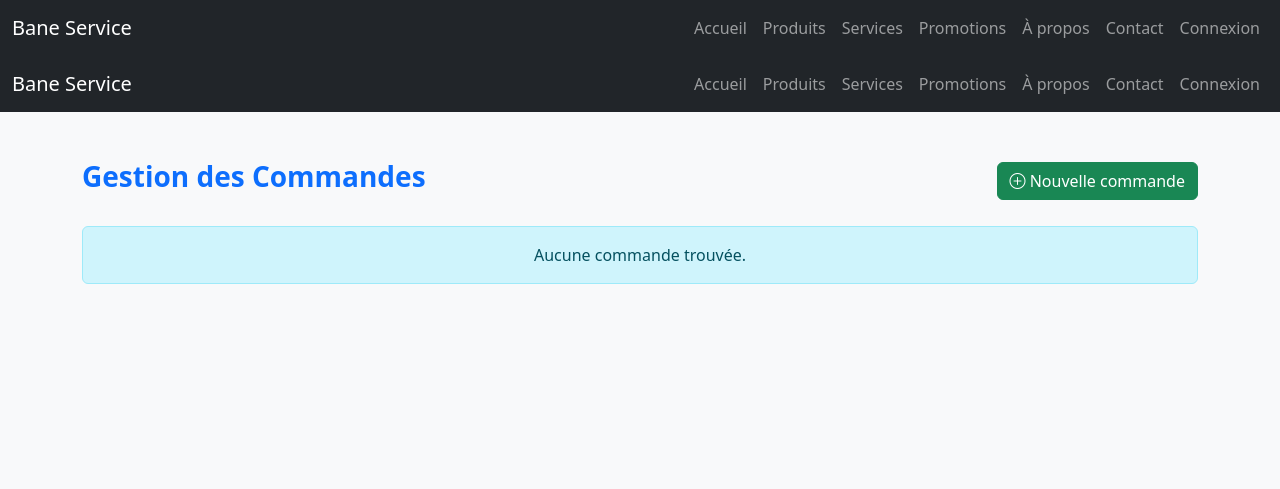
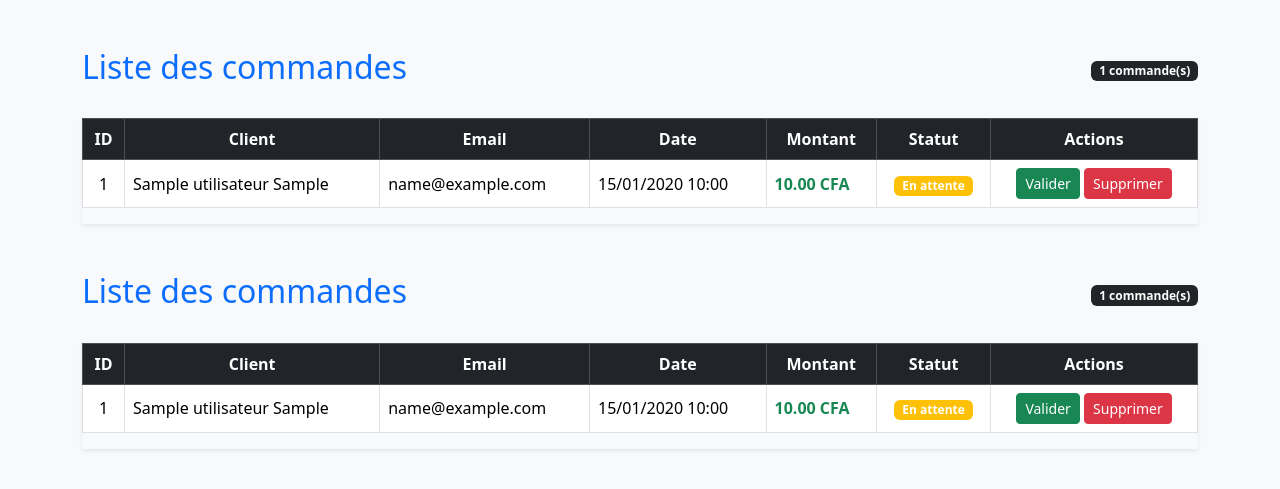
Before and after one commit to oulimatadiong12-ship-it/Bane-service-app, a PHP site: page /bane-service-app/views/admin/commandes.php in a window 1280 px wide. Shown: the top 489 px of the page. Run offline with PHP 8.4, Linux system fonts and the light colour scheme; tables that the repository leaves empty hold one stand-in row (values such as "Sample post").

Commit message:
commandes

```diff
--- a/Includes/navbar.php
+++ b/Includes/navbar.php
@@ -116,7 +116,3 @@ function renderNavbar($role)
     </nav>
     <?php
 }
-
-
-// Rendu navbar
-renderNavbar($role);
--- a/controllers/CommandeController.php
+++ b/controllers/CommandeController.php
@@ -1,55 +1,54 @@
 <?php
 // controllers/CommandeController.php
+
 
 require_once __DIR__ . '/../db/connexion.php';
 require_once __DIR__ . '/../models/Commande.php';
 require_once __DIR__ . '/../models/LigneCommande.php';
-require_once __DIR__ . '/../../includes/navbar.php';
+require_once __DIR__ . '/../includes/navbar.php';
 
-session_start();
-
-// Initialisation des modèles
 $commandeModel = new Commande($pdo);
 $ligneCommandeModel = new LigneCommande($pdo);
 
-// ------------------------
-// Supprimer une commande (Admin)
-// ------------------------
-if (isset($_GET['action']) && $_GET['action'] === 'supprimer' && isset($_GET['id'])) {
-    $commande_id = $_GET['id'];
+$action = $_GET['action'] ?? 'liste';
 
-    // Supprimer d'abord les lignes de commande liées
-    $ligneCommandeModel->deleteByCommande($commande_id);
+switch ($action) {
+    case 'liste':
+        // Récupère toutes les commandes avec les infos utilisateurs
+        $commandes = $commandeModel->getAll();
+        include __DIR__ . '/../views/admin/commandes.php';
+        break;
 
-    // Ensuite supprimer la commande
-    $commandeModel->delete($commande_id);
-
-    header("Location: " . BASE_URL . "views/admin/commandes.php");
+    case 'details':
+        // Affiche les détails d'une commande donnée
+        if (isset($_GET['id'])) {
+            $commande = $commandeModel->getById($_GET['id']);
+            if (!$commande) {
+                echo "Commande introuvable.";
                 exit;
             }
+            $lignes = $ligneCommandeModel->getByCommande($_GET['id']);
+            include __DIR__ . '/../views/admin/details_commande.php';
+        } else {
+            echo "ID de commande manquant.";
+        }
+        break;
 
-// ------------------------
-// Changer le statut d'une commande (Admin)
-// ------------------------
-if (isset($_GET['action']) && $_GET['action'] === 'changer_statut' && isset($_GET['id'], $_GET['statut'])) {
+    case 'changer_statut':
+        if (isset($_GET['id'], $_GET['statut'])) {
             $commandeModel->updateStatut($_GET['id'], $_GET['statut']);
-    header("Location: " . BASE_URL . "views/admin/commandes.php");
+        }
+        header("Location: " . BASE_URL . "/controllers/CommandeController.php?action=liste");
         exit;
+
+    case 'supprimer':
+        if (isset($_GET['id'])) {
+            $ligneCommandeModel->deleteByCommande($_GET['id']);
+            $commandeModel->delete($_GET['id']);
         }
+        header("Location: " . BASE_URL . "/controllers/CommandeController.php?action=liste");
+        exit;
 
-// ------------------------
-// Détails d'une commande (Admin)
-// ------------------------
-if (isset($_GET['action']) && $_GET['action'] === 'details' && isset($_GET['id'])) {
-    $commande = $commandeModel->getById($_GET['id']);
-    $lignes   = $ligneCommandeModel->getByCommande($_GET['id']);
-
-    include __DIR__ . '/../views/admin/details_commande.php';
-    exit;
+    default:
+        echo "Action inconnue.";
 }
-
-// ------------------------
-// Afficher toutes les commandes (Admin)
-// ------------------------
-$commandes = $commandeModel->getAll();
-include __DIR__ . '/../views/admin/commandes.php';
--- a/models/Commande.php
+++ b/models/Commande.php
@@ -6,6 +6,43 @@ class Commande {
 
     public function __construct($pdo) {
         $this->pdo = $pdo;
+    }
+
+    // Récupérer toutes les commandes (admin)
+    public function getAll() {
+        $stmt = $this->pdo->query("
+            SELECT c.*, u.nom, u.prenom, u.email
+            FROM commande c
+            JOIN utilisateur u ON c.utilisateur_id = u.id
+            ORDER BY c.date_commande DESC
+        ");
+        return $stmt->fetchAll(PDO::FETCH_ASSOC);
+    }
+
+   public function getByUser($utilisateur_id) {
+    $stmt = $this->pdo->prepare("
+        SELECT c.*, u.nom, u.prenom, u.email
+        FROM commande c
+        JOIN utilisateur u ON c.utilisateur_id = u.id
+        WHERE c.utilisateur_id = ?
+        ORDER BY c.date_commande DESC
+    ");
+    $stmt->execute([$utilisateur_id]);
+    return $stmt->fetchAll(PDO::FETCH_ASSOC);
+}
+
+
+
+    // Récupérer une commande par ID
+    public function getById($id) {
+        $stmt = $this->pdo->prepare("
+            SELECT c.*, u.nom, u.prenom, u.email
+            FROM commande c
+            JOIN utilisateur u ON c.utilisateur_id = u.id
+            WHERE c.id = ?
+        ");
+        $stmt->execute([$id]);
+        return $stmt->fetch(PDO::FETCH_ASSOC);
     }
 
     // Créer une commande
@@ -18,41 +55,7 @@ class Commande {
         return $this->pdo->lastInsertId();
     }
 
-    // Récupérer toutes les commandes
-    public function getAll() {
-        $stmt = $this->pdo->query("
-            SELECT c.*, u.nom, u.prenom, u.email
-            FROM commande c
-            LEFT JOIN utilisateur u ON c.utilisateur_id = u.id
-            ORDER BY c.date_commande DESC
-        ");
-        return $stmt->fetchAll(PDO::FETCH_ASSOC);
-    }
-
-    // Récupérer les commandes d'un utilisateur
-    public function getByUser($utilisateur_id) {
-        $stmt = $this->pdo->prepare("
-            SELECT * FROM commande
-            WHERE utilisateur_id = ?
-            ORDER BY date_commande DESC
-        ");
-        $stmt->execute([$utilisateur_id]);
-        return $stmt->fetchAll(PDO::FETCH_ASSOC);
-    }
-
-    // Récupérer une commande par ID
-    public function getById($id) {
-        $stmt = $this->pdo->prepare("
-            SELECT c.*, u.nom, u.prenom, u.email, u.telephone, u.adresse
-            FROM commande c
-            LEFT JOIN utilisateur u ON c.utilisateur_id = u.id
-            WHERE c.id = ?
-        ");
-        $stmt->execute([$id]);
-        return $stmt->fetch(PDO::FETCH_ASSOC);
-    }
-
-    // Mettre à jour le statut d'une commande
+    // Mettre à jour le statut
     public function updateStatut($id, $statut) {
         $stmt = $this->pdo->prepare("UPDATE commande SET statut = ? WHERE id = ?");
         return $stmt->execute([$statut, $id]);
@@ -63,16 +66,4 @@ class Commande {
         $stmt = $this->pdo->prepare("DELETE FROM commande WHERE id = ?");
         return $stmt->execute([$id]);
     }
-
-    // Calculer le total d'une commande
-    public function calculerTotal($commande_id) {
-        $stmt = $this->pdo->prepare("
-            SELECT SUM(quantite * prix_unitaire) as total
-            FROM lignecommande
-            WHERE commande_id = ?
-        ");
-        $stmt->execute([$commande_id]);
-        $result = $stmt->fetch(PDO::FETCH_ASSOC);
-        return $result['total'] ?? 0;
-    }
 }
--- a/models/LigneCommande.php
+++ b/models/LigneCommande.php
@@ -20,10 +20,10 @@ class LigneCommande {
     // Récupérer les lignes d'une commande
     public function getByCommande($commande_id) {
         $stmt = $this->pdo->prepare("
-            SELECT lc.*, p.nom as produit_nom, p.image
-            FROM lignecommande lc
-            LEFT JOIN produit p ON lc.produit_id = p.id
-            WHERE lc.commande_id = ?
+             SELECT lc.*, p.libelle AS produit_nom
+        FROM lignecommande lc
+        JOIN Produit p ON lc.produit_id = p.id
+        WHERE lc.commande_id = ?
         ");
         $stmt->execute([$commande_id]);
         return $stmt->fetchAll(PDO::FETCH_ASSOC);
--- a/views/admin/commandes.php
+++ b/views/admin/commandes.php
@@ -1,106 +1,82 @@
 <?php
 // views/admin/commandes.php
+require_once __DIR__ . '/../../controllers/CommandeController.php';
+require_once __DIR__ . '/../../includes/navbar.php';
+?>
 
-require_once __DIR__ . "/../../db/connexion.php";
-require_once __DIR__ . "/../../models/Commande.php";
-require_once __DIR__ . "/../../includes/navbar.php";
-?>
 <!DOCTYPE html>
 <html lang="fr">
 <head>
     <meta charset="UTF-8">
-    <title>Gestion des Commandes - Admin</title>
+    <title>Liste des commandes</title>
     <link href="https://cdn.jsdelivr.net/npm/bootstrap@5.3.3/dist/css/bootstrap.min.css" rel="stylesheet">
     <link href="https://cdn.jsdelivr.net/npm/bootstrap-icons@1.11.3/font/bootstrap-icons.css" rel="stylesheet">
 </head>
 <body class="bg-light">
 
-<?php renderNavbar($role); ?>
-
 <div class="container my-5">
     <div class="d-flex justify-content-between align-items-center mb-4">
-        <h1 class="h3 fw-bold text-primary">Gestion des Commandes</h1>
-        <!-- (Optionnel) bouton pour créer une commande manuellement -->
-        <a href="<?= BASE_URL ?>controllers/CommandeController.php?action=ajouter" class="btn btn-success">
-            <i class="bi bi-plus-circle"></i> Nouvelle commande
-        </a>
+        <h2 class="text-primary">Liste des commandes</h2>
+        <span class="badge bg-dark"><?= count($commandes) ?> commande(s)</span>
     </div>
 
-    <?php if (!empty($_GET['success'])): ?>
-        <div class="alert alert-success"><?= htmlspecialchars($_GET['success']) ?></div>
-    <?php endif; ?>
-    <?php if (!empty($_GET['error'])): ?>
-        <div class="alert alert-danger"><?= htmlspecialchars($_GET['error']) ?></div>
-    <?php endif; ?>
-
-    <?php if (!empty($commandes) && count($commandes) > 0): ?>
-        <div class="table-responsive shadow-sm bg-white">
-            <table class="table table-striped table-hover align-middle">
-                <thead class="table-dark">
+    <div class="table-responsive shadow-sm">
+        <table class="table table-hover table-bordered align-middle">
+            <thead class="table-dark text-center">
                 <tr>
-                        <th>#</th>
-                        <th>Date</th>
+                    <th>ID</th>
                     <th>Client</th>
                     <th>Email</th>
-                        <th>Montant Total</th>
+                    <th>Date</th>
+                    <th>Montant</th>
                     <th>Statut</th>
                     <th>Actions</th>
                 </tr>
             </thead>
             <tbody>
+                <?php if (!empty($commandes)): ?>
                     <?php foreach ($commandes as $cmd): ?>
                         <tr>
-                            <td><?= htmlspecialchars($cmd['id']) ?></td>
-                            <td><?= date('d/m/Y H:i', strtotime($cmd['date_commande'])) ?></td>
+                            <td class="text-center"><?= $cmd['id'] ?></td>
                             <td><?= htmlspecialchars($cmd['nom'] . ' ' . $cmd['prenom']) ?></td>
                             <td><?= htmlspecialchars($cmd['email']) ?></td>
-                            <td><span class="text-success fw-bold"><?= number_format($cmd['montant_total'], 2) ?> CFA</span></td>
-                            <td>
+                            <td><?= date('d/m/Y H:i', strtotime($cmd['date_commande'])) ?></td>
+                            <td class="text-success fw-bold"><?= number_format($cmd['montant_total'], 2) ?> CFA</td>
+                            <td class="text-center">
                                 <?php
                                     $badges = [
                                         'en attente' => 'warning',
                                         'validée' => 'info',
-                                    'livrée'   => 'success',
-                                    'annulée'  => 'danger',
+                                        'livrée' => 'success',
+                                        'annulée' => 'danger'
                                     ];
                                     $badge_class = $badges[$cmd['statut']] ?? 'secondary';
                                 ?>
-                                <span class="badge bg-<?= $badge_class ?>"><?= ucfirst(htmlspecialchars($cmd['statut'])) ?></span>
+                                <span class="badge bg-<?= $badge_class ?>"><?= ucfirst($cmd['statut']) ?></span>
                             </td>
-                            <td>
-                                <!-- Voir Détails -->
-                                <a href="<?= BASE_URL ?>controllers/CommandeController.php?action=details&id=<?= $cmd['id'] ?>"
-                                   class="btn btn-sm btn-primary" title="Voir les détails">
-                                    <i class="bi bi-eye"></i>
-                                </a>
-                                <!-- Changer statut (ex : de “en attente” à “validée”) -->
-                                <a href="<?= BASE_URL ?>controllers/CommandeController.php?action=changer_statut&id=<?= $cmd['id'] ?>&statut=validée"
-                                   class="btn btn-sm btn-success" title="Valider"
-                                   onclick="return confirm('Voulez-vous valider cette commande ?');">
-                                    <i class="bi bi-check-circle"></i>
-                                </a>
-                                <a href="<?= BASE_URL ?>controllers/CommandeController.php?action=changer_statut&id=<?= $cmd['id'] ?>&statut=annulée"
-                                   class="btn btn-sm btn-warning" title="Annuler"
-                                   onclick="return confirm('Voulez-vous annuler cette commande ?');">
-                                    <i class="bi bi-x-circle"></i>
-                                </a>
-                                <!-- Supprimer -->
-                                <a href="<?= BASE_URL ?>controllers/CommandeController.php?action=supprimer&id=<?= $cmd['id'] ?>"
-                                   class="btn btn-sm btn-danger" title="Supprimer"
-                                   onclick="return confirm('Supprimer cette commande ?');">
-                                    <i class="bi bi-trash"></i>
-                                </a>
+                            <td class="text-center">
+                                <?php if ($cmd['statut'] === 'en attente'): ?>
+                                    <a href="<?= BASE_URL ?>/controllers/CommandeController.php?action=changer_statut&id=<?= $cmd['id'] ?>&statut=validée"
+                                       class="btn btn-sm btn-success">Valider</a>
+                                <?php endif; ?>
+
+                                <?php if ($cmd['statut'] === 'validée'): ?>
+                                    <a href="<?= BASE_URL ?>/controllers/CommandeController.php?action=changer_statut&id=<?= $cmd['id'] ?>&statut=livrée"
+                                       class="btn btn-sm btn-primary">Livrer</a>
+                                <?php endif; ?>
+
+                                <a href="<?= BASE_URL ?>/controllers/CommandeController.php?action=supprimer&id=<?= $cmd['id'] ?>"
+                                   class="btn btn-sm btn-danger"
+                                   onclick="return confirm('Supprimer cette commande ?')">Supprimer</a>
                             </td>
                         </tr>
                     <?php endforeach; ?>
+                <?php else: ?>
+                    <tr><td colspan="7" class="text-center text-muted">Aucune commande.</td></tr>
+                <?php endif; ?>
             </tbody>
         </table>
     </div>
-    <?php else: ?>
-        <div class="alert alert-info text-center">
-            Aucune commande trouvée.
-        </div>
-    <?php endif; ?>
 </div>
 
 <script src="https://cdn.jsdelivr.net/npm/bootstrap@5.3.3/dist/js/bootstrap.bundle.min.js"></script>
--- a/views/public/panier.php
+++ b/views/public/panier.php
@@ -3,7 +3,10 @@
 session_start();
 require_once __DIR__ . '/../../db/connexion.php';
 require_once __DIR__ . '/../../models/Produit.php';
-require_once __DIR__ . '/../../includes/navbar.php';
+
+if (!defined('BASE_URL')) {
+    define('BASE_URL', '/baneservice-app');
+}
 
 $panier = $_SESSION['panier'] ?? [];
 $produitModel = new Produit($pdo);
```
Also changed, not shown: controllers/UserController.php (+12 -9 lines), views/admin/dashboard.php (+45 -26 lines), views/admin/details_commande.php (+64 -36 lines), views/client/commandes.php (+5 -3 lines), views/admin/utilisateurs.php (line endings or trailing spaces). Lines whose indentation alone changed are shown as unchanged.
